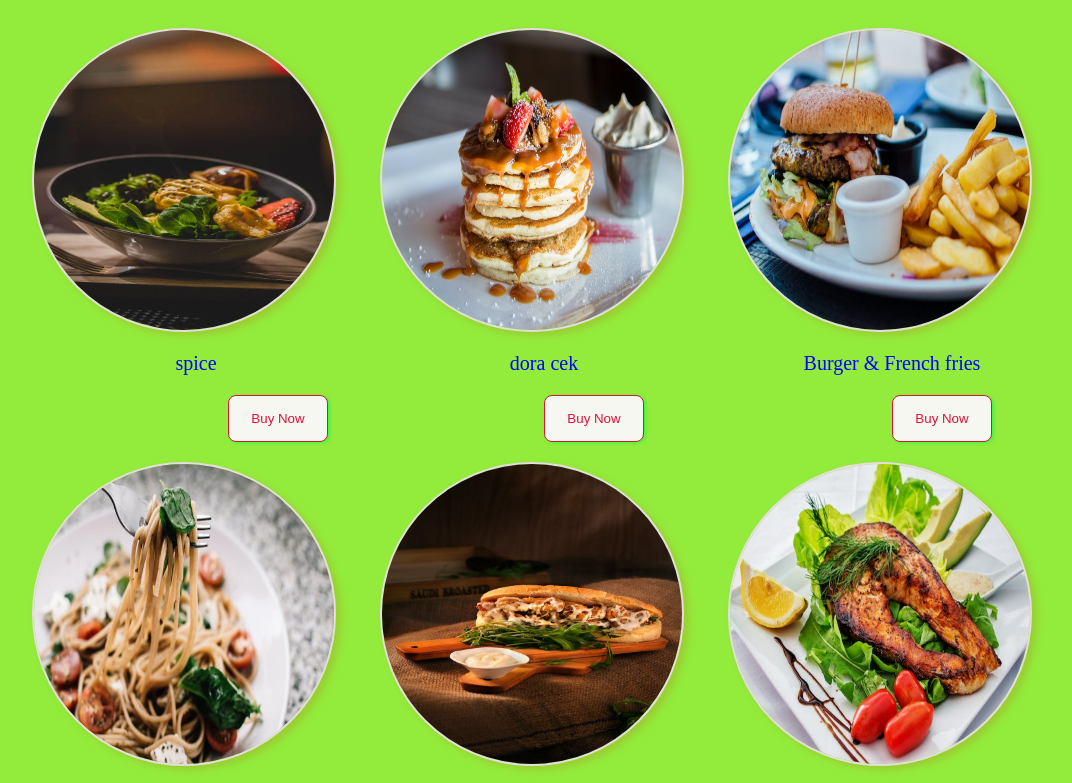
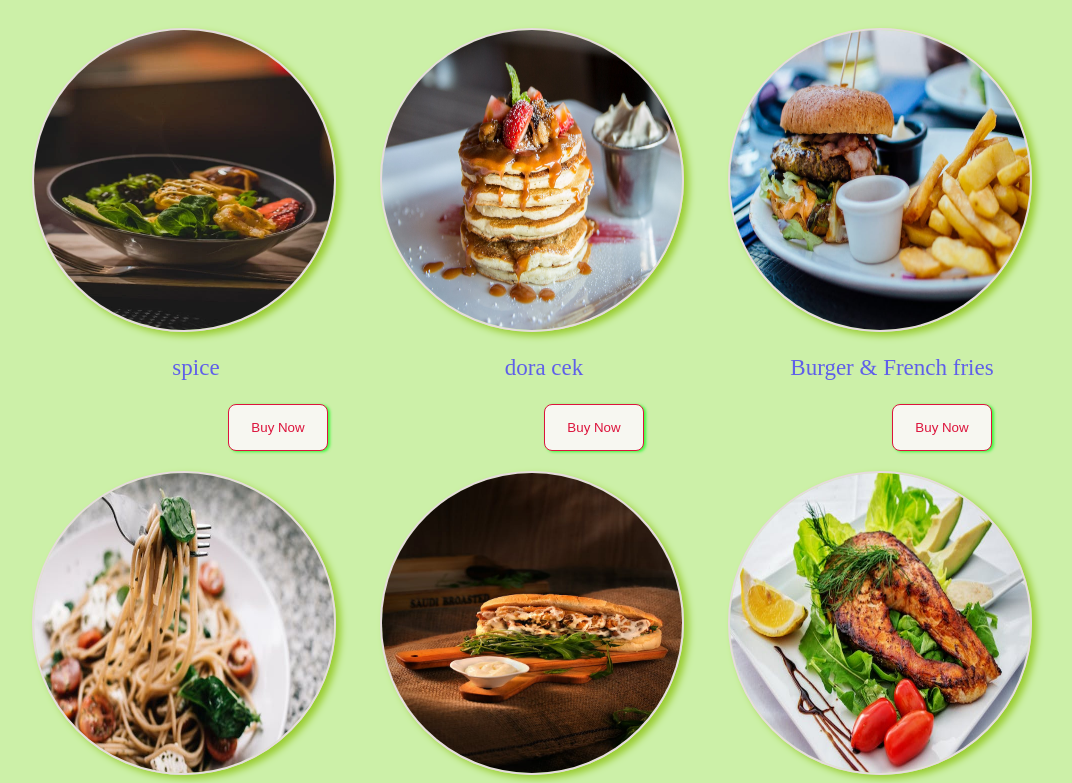
Before and after one commit to jannat-marjia/restaurent-website, a plain HTML site: page Menu.html in a window 1280 px wide. Shown: the top 783 px of the page, without its empty margins (96-1168 px from the left). Drawn offline with Linux system fonts and the light colour scheme.

Commit message:
food text

```diff
--- a/Styles/MenuStyles.css
+++ b/Styles/MenuStyles.css
@@ -1,5 +1,5 @@
  body{
-    background-color: rgb(147, 235, 60);
+    background-color: rgb(204, 240, 168);
  }
 
 .imgBox{
@@ -44,7 +44,7 @@
 }
 .foodtext{
     text-align: center;
-     font-size: 20px;
+     font-size: 23px;
      font-family: serif;
-     color: blue;
+     color: rgb(95, 95, 233);
 }
```
